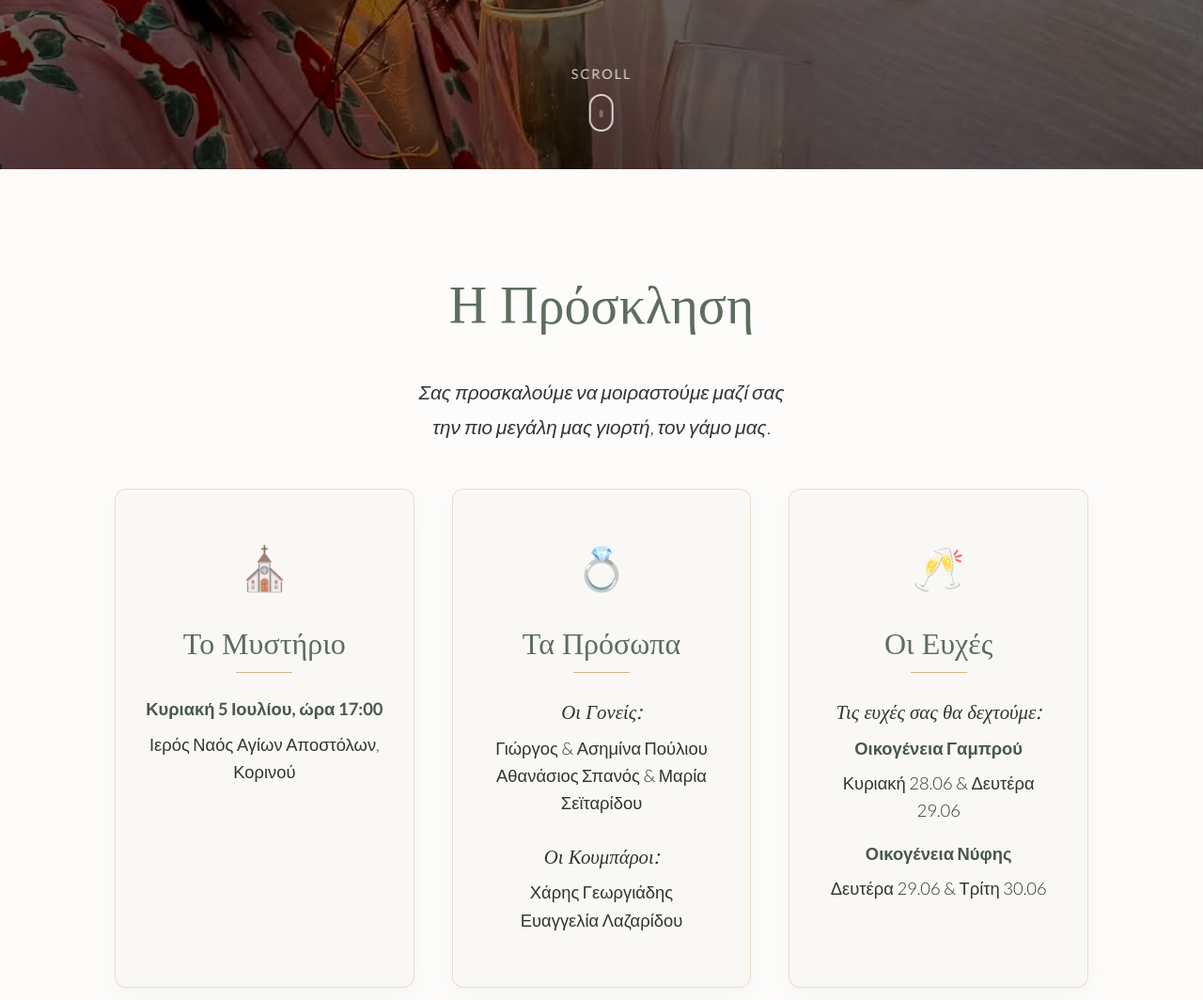
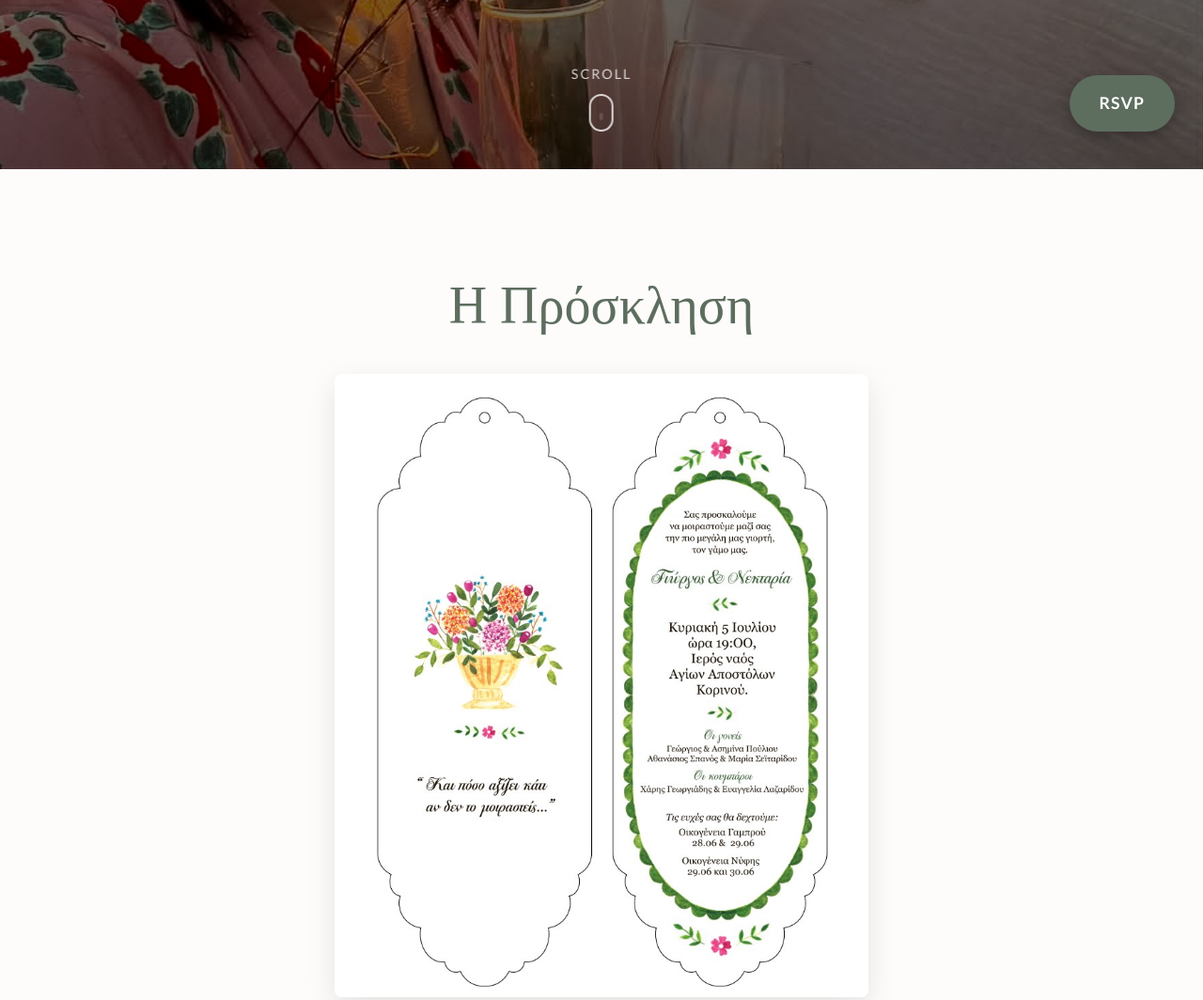
Before and after one commit to gseit1/gamos, a plain HTML site: page index.html in a window 1280 px wide. Shown: the part 620-1684 px from the top of the page at 94% size. Drawn offline with nearby package versions, Linux system fonts and the light colour scheme; a web font is replaced by a local one.

Commit message:
add floating RSVP button & fix horizontal scrolling

```diff
--- a/index.html
+++ b/index.html
@@ -34,15 +34,19 @@
     <section class="details" id="details">
         <h2 data-aos="fade-up">Η Πρόσκληση</h2>
 
-        <div class="invitation-text" data-aos="fade-up" data-aos-delay="100">
+        <div class="prosklitirio-wrapper" data-aos="fade-up" data-aos-delay="100">
+            <img src="images/prosklitirio.jpg" alt="Προσκλητήριο Γάμου" class="prosklitirio-image">
+        </div>
+
+        <div class="invitation-text" data-aos="fade-up" data-aos-delay="200">
             <p>Σας προσκαλούμε να μοιραστούμε μαζί σας<br>την πιο μεγάλη μας γιορτή, τον γάμο μας.</p>
         </div>
 
         <div class="details-container">
-            <div class="detail-box" data-aos="fade-up" data-aos-delay="200">
+            <div class="detail-box" data-aos="fade-up" data-aos-delay="300">
                 <div class="icon">⛪</div>
                 <h3>Το Μυστήριο</h3>
-                <p><strong>Κυριακή 5 Ιουλίου, ώρα 17:00</strong></p>
+                <p><strong>Κυριακή 5 Ιουλίου, ώρα 19:00</strong></p>
                 <p>Ιερός Ναός Αγίων Αποστόλων, Κορινού</p>
             </div>
 
@@ -200,6 +204,11 @@
         <div class="footer-icon">✨</div>
     </footer>
 
+    <!-- Floating RSVP Button -->
+    <a href="#rsvp" class="floating-rsvp-btn">
+        RSVP
+    </a>
+
     <!-- AOS JS -->
     <script src="https://unpkg.com/aos@2.3.1/dist/aos.js"></script>
 
--- a/style.css
+++ b/style.css
@@ -13,6 +13,10 @@
     box-sizing: border-box;
 }
 
+html, body {
+    overflow-x: hidden;
+}
+
 html {
     scroll-behavior: smooth;
 }
@@ -22,7 +26,6 @@ body {
     background-color: var(--background);
     color: var(--text-dark);
     line-height: 1.6;
-    overflow-x: hidden;
 }
 
 h1, h2, h3 {
@@ -153,6 +156,21 @@ section {
 /* Details Section */
 .details {
     position: relative;
+}
+
+.prosklitirio-wrapper {
+    text-align: center;
+    margin: 1rem auto 3rem auto;
+    max-width: 600px;
+    padding: 0 1rem;
+}
+
+.prosklitirio-image {
+    width: 100%;
+    height: auto;
+    border-radius: 8px;
+    box-shadow: 0 10px 30px rgba(0,0,0,0.1);
+    display: block;
 }
 
 .invitation-text {
@@ -532,3 +550,51 @@ footer {
         padding: 2rem 1.5rem;
     }
 }
+
+/* Floating RSVP Button */
+.floating-rsvp-btn {
+    position: fixed;
+    bottom: 30px;
+    right: 30px;
+    background-color: var(--primary);
+    color: white;
+    padding: 1rem 2rem;
+    border-radius: 50px;
+    font-family: 'Lato', sans-serif;
+    font-weight: 700;
+    font-size: 1.1rem;
+    text-transform: uppercase;
+    letter-spacing: 1px;
+    text-decoration: none;
+    box-shadow: 0 4px 15px rgba(0,0,0,0.3);
+    z-index: 1000;
+    transition: all 0.3s ease;
+    animation: bounce 2s infinite;
+}
+
+.floating-rsvp-btn:hover {
+    background-color: var(--primary-dark);
+    transform: translateY(-5px);
+    box-shadow: 0 6px 20px rgba(0,0,0,0.4);
+}
+
+@keyframes bounce {
+    0%, 20%, 50%, 80%, 100% {
+        transform: translateY(0);
+    }
+    40% {
+        transform: translateY(-10px);
+    }
+    60% {
+        transform: translateY(-5px);
+    }
+}
+
+@media (max-width: 768px) {
+    .floating-rsvp-btn {
+        bottom: 20px;
+        right: 20px;
+        padding: 0.8rem 1.5rem;
+        font-size: 1rem;
+    }
+}
```
Also changed, not shown: images/prosklitirio.jpg (added), 1 other file.
